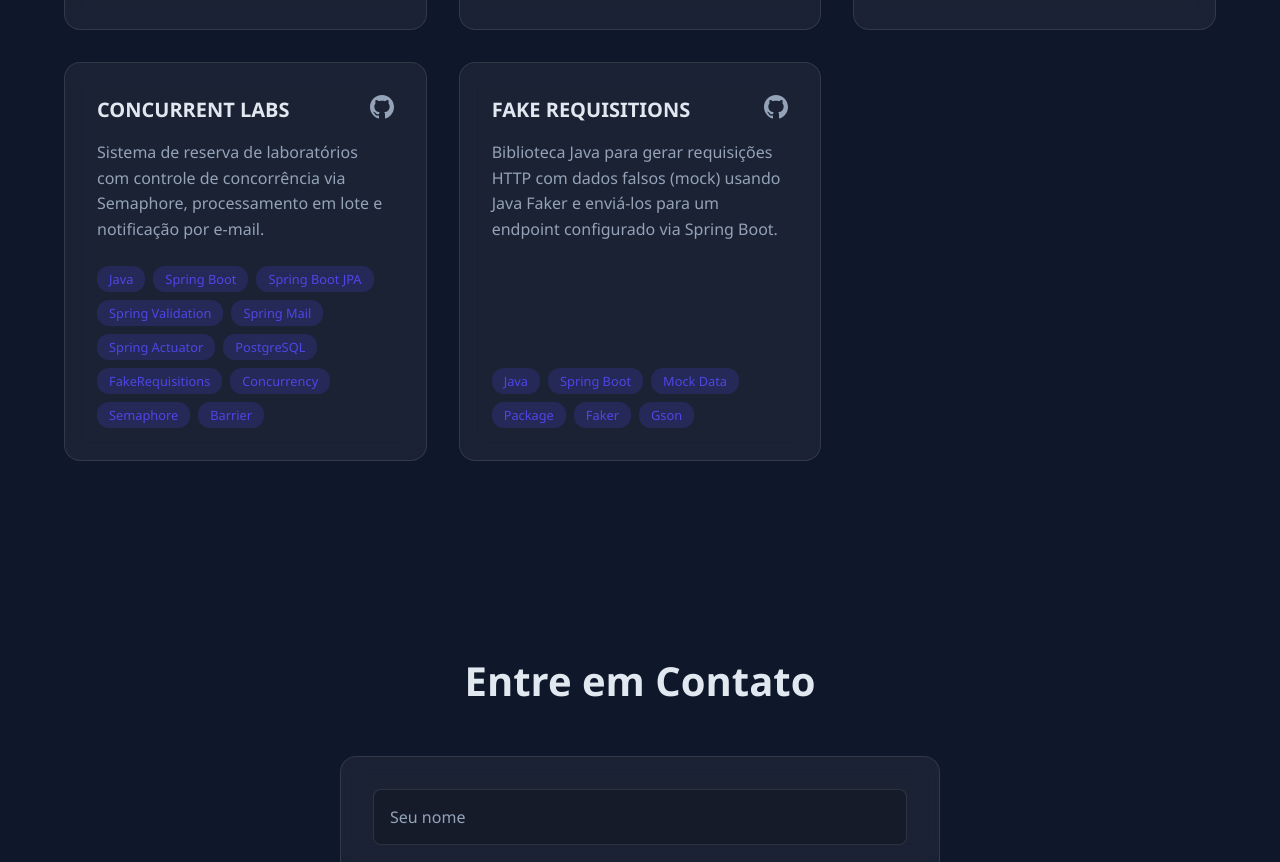
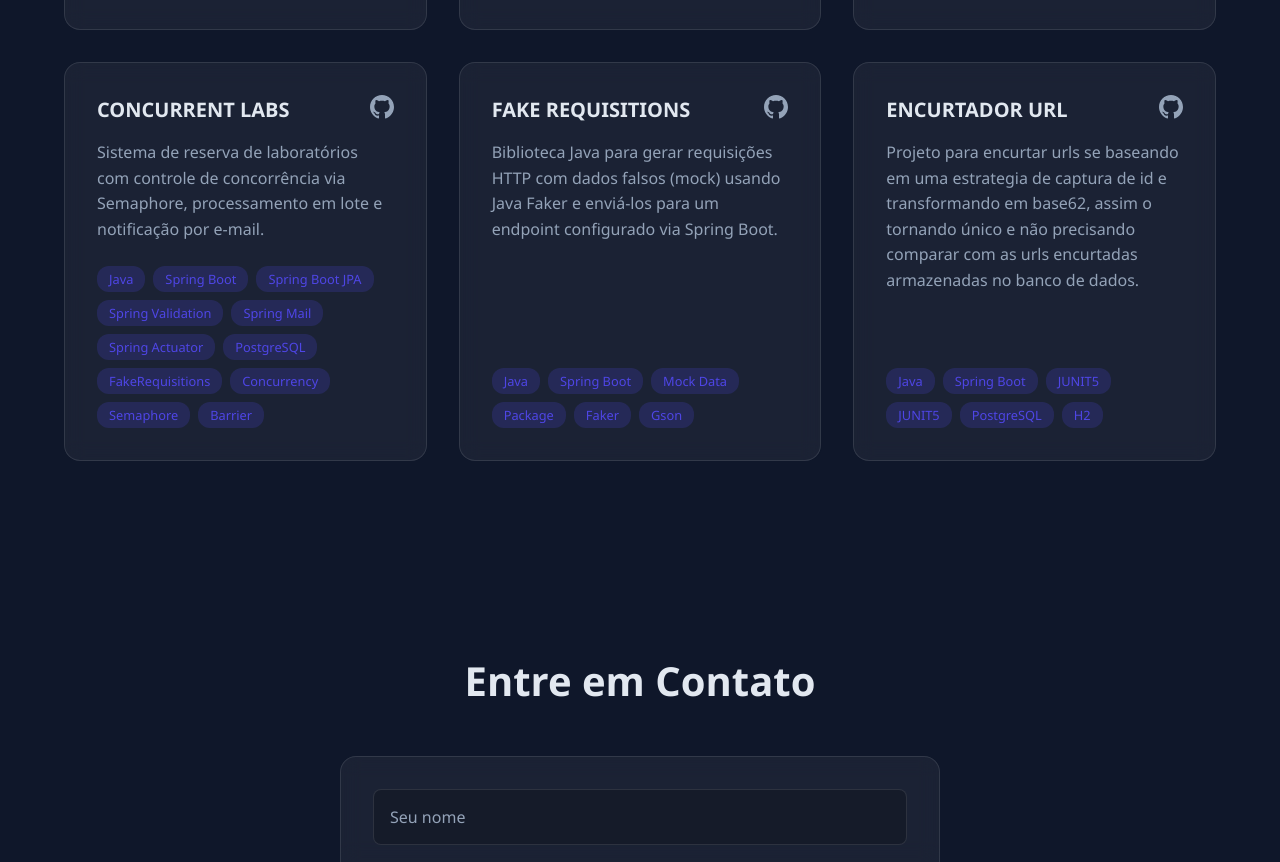
Before and after one commit to JoaoFXs/portfolio-jfelixy, a plain HTML site: page index.html in a window 1280 px wide. Shown: the part 1895-2757 px from the top of the page. Drawn offline with Linux system fonts and the light colour scheme.

Commit message:
Add projeto encurtadorUrl

```diff
--- a/index.html
+++ b/index.html
@@ -152,6 +152,26 @@
                             </div>
                         </a>
                     </article>
+
+                    <article class="projetos-card" data-category="java">
+                        <a href="https://github.com/JoaoFXs/encurtadorurl" target="_blank" class="card-link-wrapper" aria-label="Ver CONCURRENT LABS no GitHub">
+                            <div class="card-header">
+                                <h3 class="info-projetos">ENCURTADOR URL</h3>
+                               <div class="github-icon">
+                                   <svg xmlns="http://www.w3.org/2000/svg" viewBox="0 0 24 24"><path d="M12 0c-6.626 0-12 5.373-12 12 0 5.302 3.438 9.8 8.207 11.387.599.111.793-.261.793-.577v-2.234c-3.338.726-4.033-1.416-4.033-1.416-.546-1.387-1.333-1.756-1.333-1.756-1.089-.745.083-.729.083-.729 1.205.084 1.839 1.237 1.839 1.237 1.07 1.834 2.807 1.304 3.492.997.107-.775.418-1.305.762-1.604-2.665-.305-5.467-1.334-5.467-5.931 0-1.311.469-2.381 1.236-3.221-.124-.303-.535-1.524.117-3.176 0 0 1.008-.322 3.301 1.23.957-.266 1.983-.399 3.003-.404 1.02.005 2.047.138 3.006.404 2.291-1.552 3.297-1.23 3.297-1.23.653 1.653.242 2.874.118 3.176.77.84 1.235 1.911 1.235 3.221 0 4.609-2.807 5.624-5.479 5.921.43.372.823 1.102.823 2.222v3.293c0 .319.192.694.801.576 4.765-1.589 8.199-6.086 8.199-11.386 0-6.627-5.373-12-12-12z"/></svg>
+                               </div>
+                            </div>
+                            <p class="paragrafo-projetos">Projeto para encurtar urls se baseando em uma estrategia de captura de id e transformando em base62, assim o tornando único e não precisando comparar com as urls encurtadas armazenadas no banco de dados.</p>
+                            <div class="card-tags">
+                                <span class="tag">Java</span>
+                                <span class="tag">Spring Boot</span>
+                                <span class="tag">JUNIT5</span>
+                                <span class="tag">JUNIT5</span>
+                                <span class="tag">PostgreSQL</span>
+                                <span class="tag">H2</span>
+                            </div>
+                        </a>
+                    </article>
                 </div>
             </div>
         </section>
```
